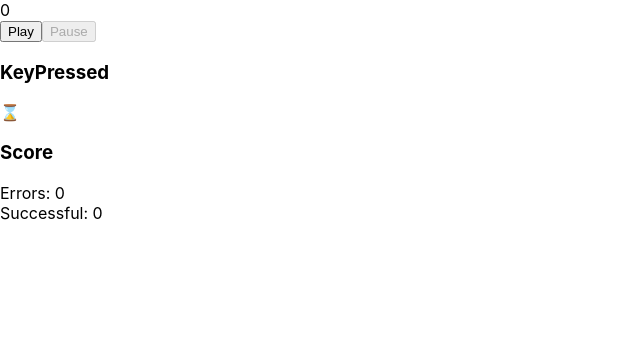
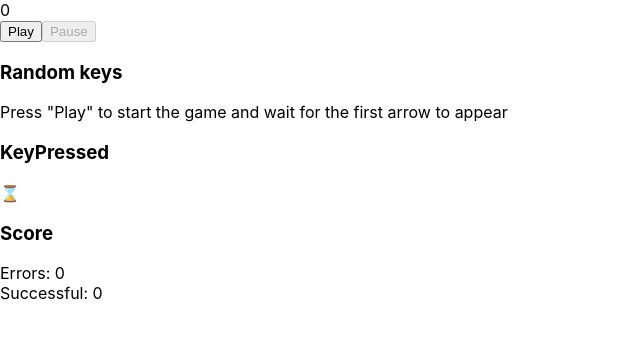
Before and after one commit to wintermute28/arrows-game, a React (Vite) app: page / in a window 1280 px wide. Shown: the top 338 px of the page, without its empty margins (0-640 px from the left). Built offline with nearby package versions, Linux system fonts and the light colour scheme.

Commit message:
RandonKeys refactoring

```diff
--- a/src/components/Playground/components/RandomKeys/RandomKeys.tsx
+++ b/src/components/Playground/components/RandomKeys/RandomKeys.tsx
@@ -1,38 +1,27 @@
 import { useAppSelector } from "../../../../app/hooks"
-import { MAP_ARROW_CODES } from "../../constants"
-import type { IPlaygroundStepsState } from "../../store/types"
-import type { IMapArrowCodes } from "../../types"
+import RandomArrows from "./components/RandomArrows"
+import WelcomeText from "./components/RandomArrows/WelcomeText"
 
-import styles from "./RandomKeys.module.css"
+// import styles from "./RandomKeys.module.css"
 
 export interface IRandomKeysProps {
   isTimerActive: boolean
 }
 
 const RandomKeys: React.FC<IRandomKeysProps> = props => {
-  //   const { isTimerActive } = props
+  const { isTimerActive } = props
 
   const state = useAppSelector(state => state.playground)
 
-  const getStylesRandomKeys = (element: IPlaygroundStepsState): string => {
-    if (element.success && element.success !== null) {
-      return styles.iconSuccess
-    }
-
-    if (!element.success && element.success !== null) {
-      return styles.iconUnsuccess
-    }
-
-    return styles.icon
-  }
-
   return (
     <div>
-      {state.steps.map(element => (
-        <span key={element.step} className={getStylesRandomKeys(element)}>
-          {MAP_ARROW_CODES[element.currentValue as keyof IMapArrowCodes]}
-        </span>
-      ))}
+      <h3>Random keys</h3>
+
+      {state.steps.length === 0 ? (
+        <WelcomeText isTimerActive={isTimerActive} />
+      ) : (
+        <RandomArrows />
+      )}
     </div>
   )
 }
--- /dev/null
+++ b/src/components/Playground/components/RandomKeys/components/RandomArrows/RandomArrows.tsx
@@ -0,0 +1,34 @@
+import styles from "./RandomArrows.module.css"
+
+import { useAppSelector } from "../../../../../../app/hooks"
+import type { IPlaygroundStepsState } from "../../../../store/types"
+import { MAP_ARROW_CODES } from "../../../../constants"
+import type { IMapArrowCodes } from "../../../../types"
+
+const RandomArrows: React.FC = () => {
+  const state = useAppSelector(state => state.playground)
+
+  const getStylesRandomKeys = (element: IPlaygroundStepsState): string => {
+    if (element.success && element.success !== null) {
+      return styles.iconSuccess
+    }
+
+    if (!element.success && element.success !== null) {
+      return styles.iconUnsuccess
+    }
+
+    return styles.icon
+  }
+
+  return (
+    <>
+      {state.steps.map(element => (
+        <span key={element.step} className={getStylesRandomKeys(element)}>
+          {MAP_ARROW_CODES[element.currentValue as keyof IMapArrowCodes]}
+        </span>
+      ))}
+    </>
+  )
+}
+
+export default RandomArrows
--- /dev/null
+++ b/src/components/Playground/components/RandomKeys/components/RandomArrows/WelcomeText/WelcomeText.tsx
@@ -0,0 +1,21 @@
+// import styles from "./WelcomeText.module.css"
+
+export interface IWelcomeTextProps {
+  isTimerActive: boolean
+}
+
+const WelcomeText: React.FC<IWelcomeTextProps> = props => {
+  const { isTimerActive } = props
+
+  if (isTimerActive) {
+    return <span>Loading...</span>
+  }
+
+  return (
+    <span>
+      Press "Play" to start the game and wait for the first arrow to appear
+    </span>
+  )
+}
+
+export default WelcomeText
--- /dev/null
+++ b/src/components/Playground/components/RandomKeys/components/RandomArrows/WelcomeText/index.ts
@@ -0,0 +1 @@
+export { default } from "./WelcomeText"
--- /dev/null
+++ b/src/components/Playground/components/RandomKeys/components/RandomArrows/index.ts
@@ -0,0 +1 @@
+export { default } from "./RandomArrows"
```
Also changed, not shown: src/components/Playground/components/RandomKeys/components/RandomArrows/RandomArrows.module.css (renamed from src/components/Playground/components/RandomKeys/RandomKeys.module.css).
